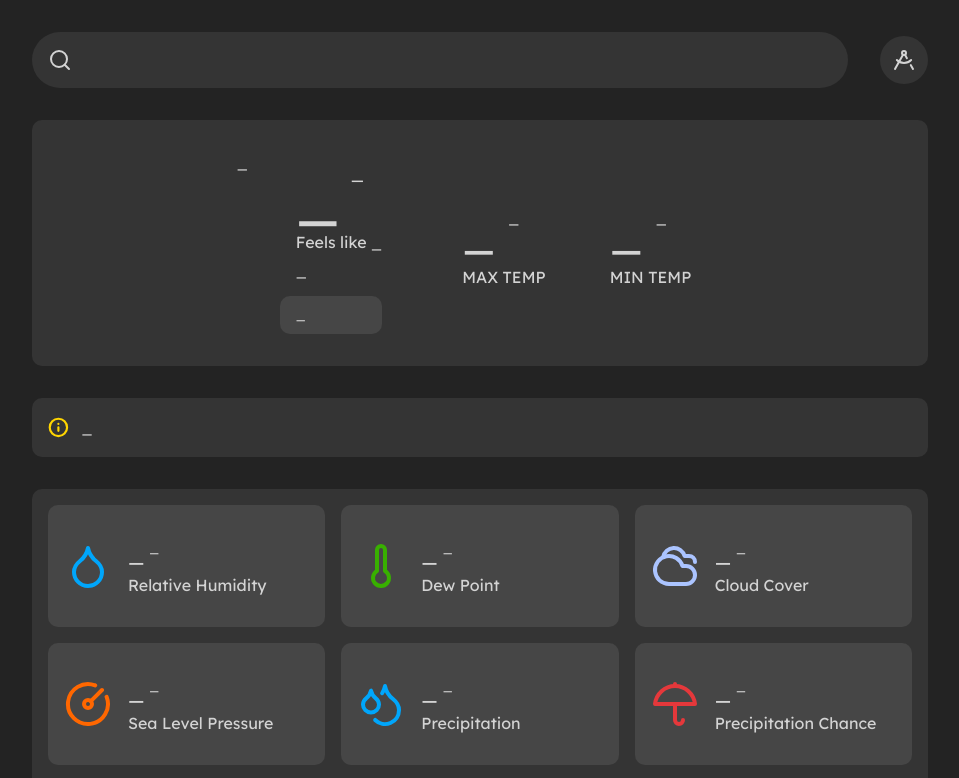
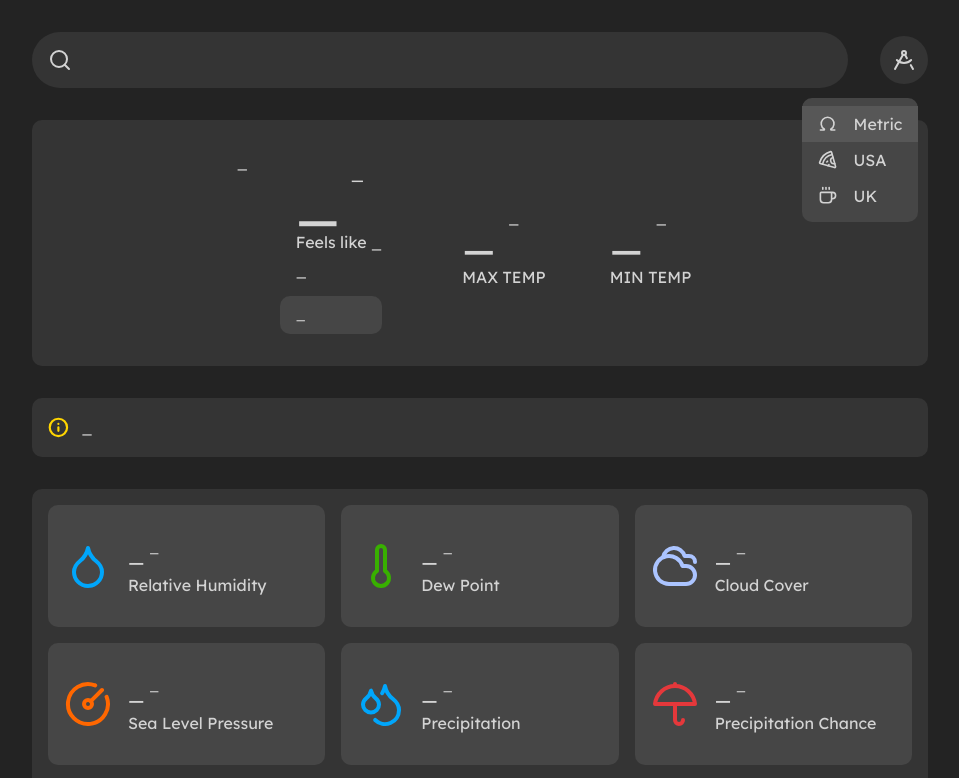
Before and after one commit to tangerineArc/aeolus, a website built with webpack: page src/template.html in a window 1280 px wide. Both pictures are taken after a click on the element 1064 px from the left and 60 px from the top of the page. Shown: the top 778 px of the page, without its empty margins (160-1119 px from the left). Built offline with nearby package versions, Linux system fonts and the light colour scheme; no server answers.

Commit message:
feat: implement functionality to change parameter units

```diff
--- a/src/dom/cache-dom.js
+++ b/src/dom/cache-dom.js
@@ -1,4 +1,10 @@
 "use strict";
+
+const unitsSelector = document.querySelector("#settings > div:first-of-type");
+
+const dropDown = document.querySelector("#drop-down-menu");
+
+const dropDownItems = document.querySelectorAll("#drop-down-menu > div");
 
 const currentWeatherIconContainer = document.querySelector("#summary");
 
@@ -22,4 +28,4 @@ const hourContainers = document.querySelectorAll(".hour-container");
 
 const dayContainers = document.querySelectorAll(".day-container");
 
-export { currentWeatherIconContainer, currentMeanTemperatureNode, currentFeelsLikeTemperatureNode, currentConditionsTextNode, resolvedAddressNode, currentMinMaxTemperatureNodes, currentConditionsDescriptionNode, currentParameterContainers, hourlyConditionsContainer, hourContainers, dayContainers };
+export { unitsSelector, dropDown, dropDownItems, currentWeatherIconContainer, currentMeanTemperatureNode, currentFeelsLikeTemperatureNode, currentConditionsTextNode, resolvedAddressNode, currentMinMaxTemperatureNodes, currentConditionsDescriptionNode, currentParameterContainers, hourlyConditionsContainer, hourContainers, dayContainers };
--- a/src/index.js
+++ b/src/index.js
@@ -6,6 +6,7 @@ import getWeatherData from "./models/data";
 
 import { getCurrentConditions, getHourlyConditions, getSevenDaysConditions } from "./utils/process-data.js";
 
+import { unitsSelector, dropDown, dropDownItems } from "./dom/cache-dom.js";
 import { renderCurrentConditionsData, renderHourlyConditionsData, renderSevenDaysConditionsData } from "./dom/render-dom.js";
 
 const units = "metric";
@@ -20,3 +21,30 @@ getWeatherData(location, units).then(data => {
   renderHourlyConditionsData(hourlyConditions);
   renderSevenDaysConditionsData(sevenDaysConditions);
 });
+
+unitsSelector.addEventListener("click", () => {
+  if (getComputedStyle(dropDown).visibility === "hidden") {
+    dropDown.style.visibility = "visible";
+  } else if (getComputedStyle(dropDown).visibility === "visible") {
+    dropDown.style.visibility = "hidden";
+  }
+});
+
+dropDownItems.forEach(item => {
+  item.addEventListener("click", () => {
+    getWeatherData(location, item.dataset.unit).then(data => {
+      const currentConditions = getCurrentConditions(data, item.dataset.unit);
+      const hourlyConditions = getHourlyConditions(data, item.dataset.unit);
+      const sevenDaysConditions = getSevenDaysConditions(data, item.dataset.unit);
+
+      renderCurrentConditionsData(currentConditions);
+      renderHourlyConditionsData(hourlyConditions);
+      renderSevenDaysConditionsData(sevenDaysConditions);
+    });
+
+    dropDown.querySelector(".selected-setting").className = "";
+    item.className = "selected-setting";
+
+    dropDown.style.visibility = "hidden";
+  });
+});
--- a/src/style.css
+++ b/src/style.css
@@ -12,6 +12,7 @@
   --primary-background-color: #232323;
   --secondary-background-color: #343434;
   --tertiary-background-color: #464646;
+  --quaternary-background-color: #575757;
 
   --primary-text-color: lightgrey;
 }
@@ -82,6 +83,8 @@ main {
 }
 
 #settings {
+  position: relative;
+
   & > div:first-of-type {
     background-color: var(--secondary-background-color);
     padding: 0.5rem;
@@ -104,6 +107,44 @@ main {
   & > div:first-of-type:hover {
     background-color: var(--tertiary-background-color);
   }
+
+  & > #drop-down-menu {
+    background-color: var(--tertiary-background-color);
+    padding: 0.5rem 0;
+    border-radius: 10px;
+
+    position: absolute;
+    z-index: 1;
+    top: 130%;
+    right: 20%;
+
+    visibility: hidden;
+
+    display: flex;
+    flex-direction: column;
+
+    & > div {
+      display: flex;
+      gap: 1rem;
+
+      cursor: pointer;
+      padding: 0.5rem 1rem;
+
+      & > svg {
+        width: 1.2rem;
+        height: 1.2rem;
+      }
+    }
+
+    & > div:hover {
+      background-color: var(--quaternary-background-color);
+      padding: 0.5rem 1rem;
+    }
+  }
+}
+
+.selected-setting {
+  background-color: var(--quaternary-background-color);
 }
 
 #overview-container {
--- a/src/template.html
+++ b/src/template.html
@@ -31,7 +31,31 @@
             </svg>
           </div>
           <div id="drop-down-menu">
-
+            <div data-unit="metric" class="selected-setting">
+              <svg xmlns="http://www.w3.org/2000/svg" width="24" height="24" viewBox="0 0 24 24" fill="none" stroke="currentColor" stroke-width="2" stroke-linecap="round" stroke-linejoin="round">
+                <path d="M3 20h4.5a.5.5 0 0 0 .5-.5v-.282a.52.52 0 0 0-.247-.437 8 8 0 1 1 8.494-.001.52.52 0 0 0-.247.438v.282a.5.5 0 0 0 .5.5H21"/>
+              </svg>
+              <p>Metric</p>
+            </div>
+            <div data-unit="us">
+              <svg xmlns="http://www.w3.org/2000/svg" width="24" height="24" viewBox="0 0 24 24" fill="none" stroke="currentColor" stroke-width="2" stroke-linecap="round" stroke-linejoin="round">
+                <path d="m12 14-1 1"/>
+                <path d="m13.75 18.25-1.25 1.42"/>
+                <path d="M17.775 5.654a15.68 15.68 0 0 0-12.121 12.12"/>
+                <path d="M18.8 9.3a1 1 0 0 0 2.1 7.7"/>
+                <path d="M21.964 20.732a1 1 0 0 1-1.232 1.232l-18-5a1 1 0 0 1-.695-1.232A19.68 19.68 0 0 1 15.732 2.037a1 1 0 0 1 1.232.695z"/>
+              </svg>
+              <p>USA</p>
+            </div>
+            <div data-unit="uk">
+              <svg xmlns="http://www.w3.org/2000/svg" width="24" height="24" viewBox="0 0 24 24" fill="none" stroke="currentColor" stroke-width="2" stroke-linecap="round" stroke-linejoin="round">
+                <path d="M10 2v2"/>
+                <path d="M14 2v2"/>
+                <path d="M16 8a1 1 0 0 1 1 1v8a4 4 0 0 1-4 4H7a4 4 0 0 1-4-4V9a1 1 0 0 1 1-1h14a4 4 0 1 1 0 8h-1"/>
+                <path d="M6 2v2"/>
+              </svg>
+              <p>UK</p>
+            </div>
           </div>
         </div>
       </div>
```
